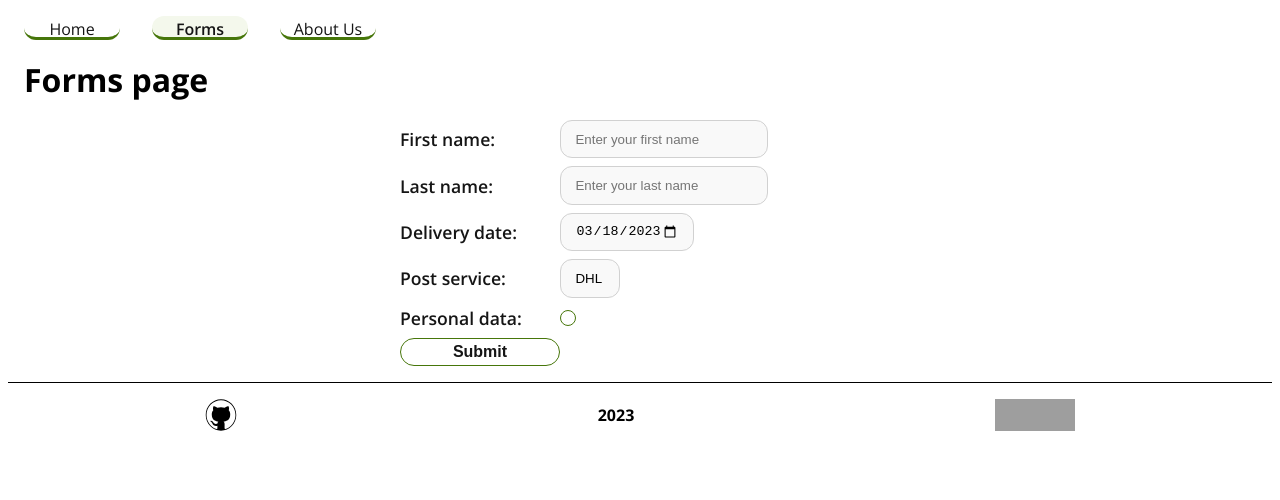
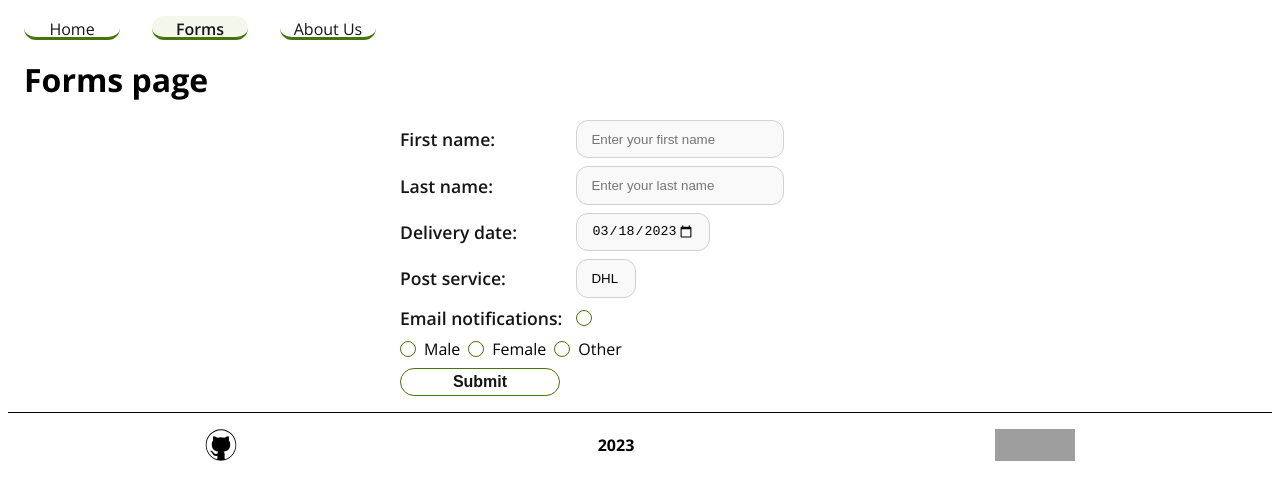
Before and after one commit to Disembow/RSS-React, a React (Vite) app: page /forms in a window 1280 px wide. Shown: the top 500 px of the page. Built offline with nearby package versions, Linux system fonts and the light colour scheme; grey boxes are pictures that could not be loaded.

Commit message:
feat: add radio buttons

```diff
--- a/src/components/main/forms/Forms.scss
+++ b/src/components/main/forms/Forms.scss
@@ -14,12 +14,16 @@
     display: flex;
     flex-direction: row;
     align-items: center;
+
+    &_radio {
+      gap: 0.5rem;
+    }
   }
 
   &__label {
     display: flex;
     align-items: center;
-    width: 10rem;
+    width: 11rem;
     font-size: 1.1rem;
     font-weight: 600;
     color: $primaryColor1;
--- a/src/components/main/forms/Input.tsx
+++ b/src/components/main/forms/Input.tsx
@@ -2,6 +2,9 @@ import React, { createRef, FormEvent, RefObject } from 'react';
 import { TProps } from '../../../types/props-types';
 import Option from './Option';
 
+type TState = {
+  radio: string;
+};
 export default class Input extends React.Component {
   inputName: RefObject<HTMLInputElement>;
   inputSecName: RefObject<HTMLInputElement>;
@@ -10,10 +13,14 @@ export default class Input extends React.Component {
   checkbox: RefObject<HTMLInputElement>;
   defaultDeliveryDate: string;
 
+  state: TState;
+
   constructor(props: TProps) {
     super(props);
     this.handleSubmit = this.handleSubmit.bind(this);
     this.handleCheckboxChange = this.handleCheckboxChange.bind(this);
+    this.handleRadio = this.handleRadio.bind(this);
+
     this.inputName = createRef();
     this.inputSecName = createRef();
     this.inputDate = createRef();
@@ -22,7 +29,7 @@ export default class Input extends React.Component {
     this.defaultDeliveryDate = new Date().toISOString().slice(0, 10);
 
     this.state = {
-      checkboxChecked: false,
+      radio: '',
     };
   }
 
@@ -36,6 +43,10 @@ export default class Input extends React.Component {
     status ? (status = false) : (status = true);
   };
 
+  handleRadio(e: React.ChangeEvent<HTMLInputElement>) {
+    this.setState({ radio: e.target.value });
+  }
+
   handleSubmit(e: FormEvent) {
     e.preventDefault();
     console.group('On form submit');
@@ -44,6 +55,7 @@ export default class Input extends React.Component {
     console.log('Date of delivery: ' + this.inputDate.current?.value);
     console.log('Post service: ' + this.selector.current?.value.toUpperCase());
     console.log('Checkbox: ' + this.checkbox.current?.checked);
+    console.log('Sex: ' + this.state.radio);
     console.groupEnd();
   }
 
@@ -61,6 +73,7 @@ export default class Input extends React.Component {
             name="first-name"
             autoComplete="off"
             placeholder="Enter your first name"
+            required
           />
         </div>
 
@@ -75,6 +88,7 @@ export default class Input extends React.Component {
             name="last-name"
             autoComplete="off"
             placeholder="Enter your last name"
+            required
           />
         </div>
 
@@ -91,6 +105,7 @@ export default class Input extends React.Component {
             max={`${new Date().getFullYear() + 1}${new Date().toISOString().slice(4, 10)}`}
             defaultValue={this.defaultDeliveryDate}
             onChange={this.handleDataChange}
+            required
           />
         </div>
 
@@ -107,7 +122,7 @@ export default class Input extends React.Component {
 
         <div className="form__item">
           <label className="form__label" htmlFor="data-agree-box">
-            Personal data:
+            Email notifications:
           </label>
           <input
             className="form__checkbox"
@@ -118,6 +133,12 @@ export default class Input extends React.Component {
           />
         </div>
 
+        <div className="form__item form__item_radio" onChange={this.handleRadio}>
+          <input className="form__checkbox" type="radio" value="Male" name="gender" /> Male
+          <input className="form__checkbox" type="radio" value="Female" name="gender" /> Female
+          <input className="form__checkbox" type="radio" value="Other" name="gender" /> Other
+        </div>
+
         <button className="button button__submit" type="submit">
           Submit
         </button>
```
